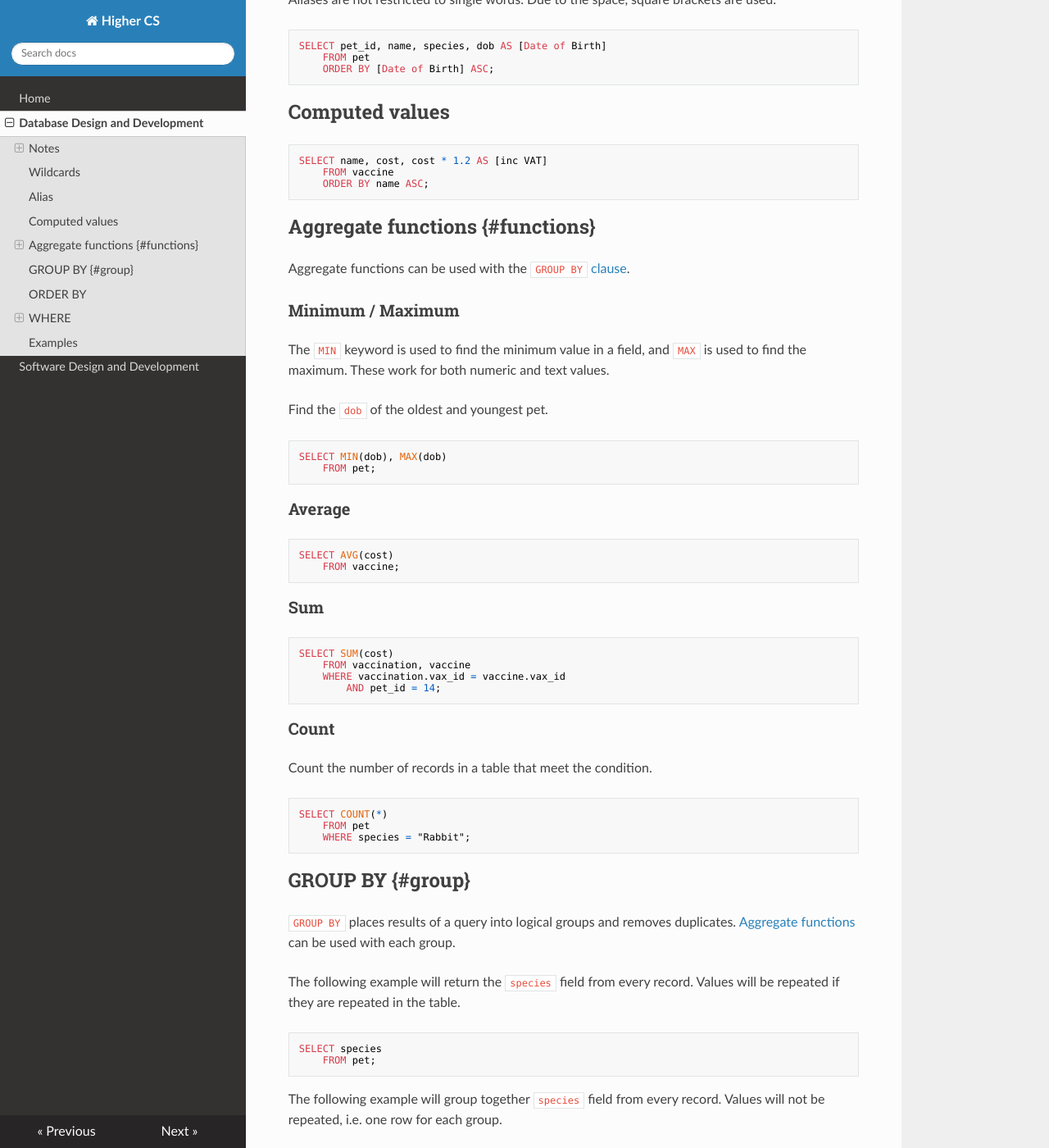
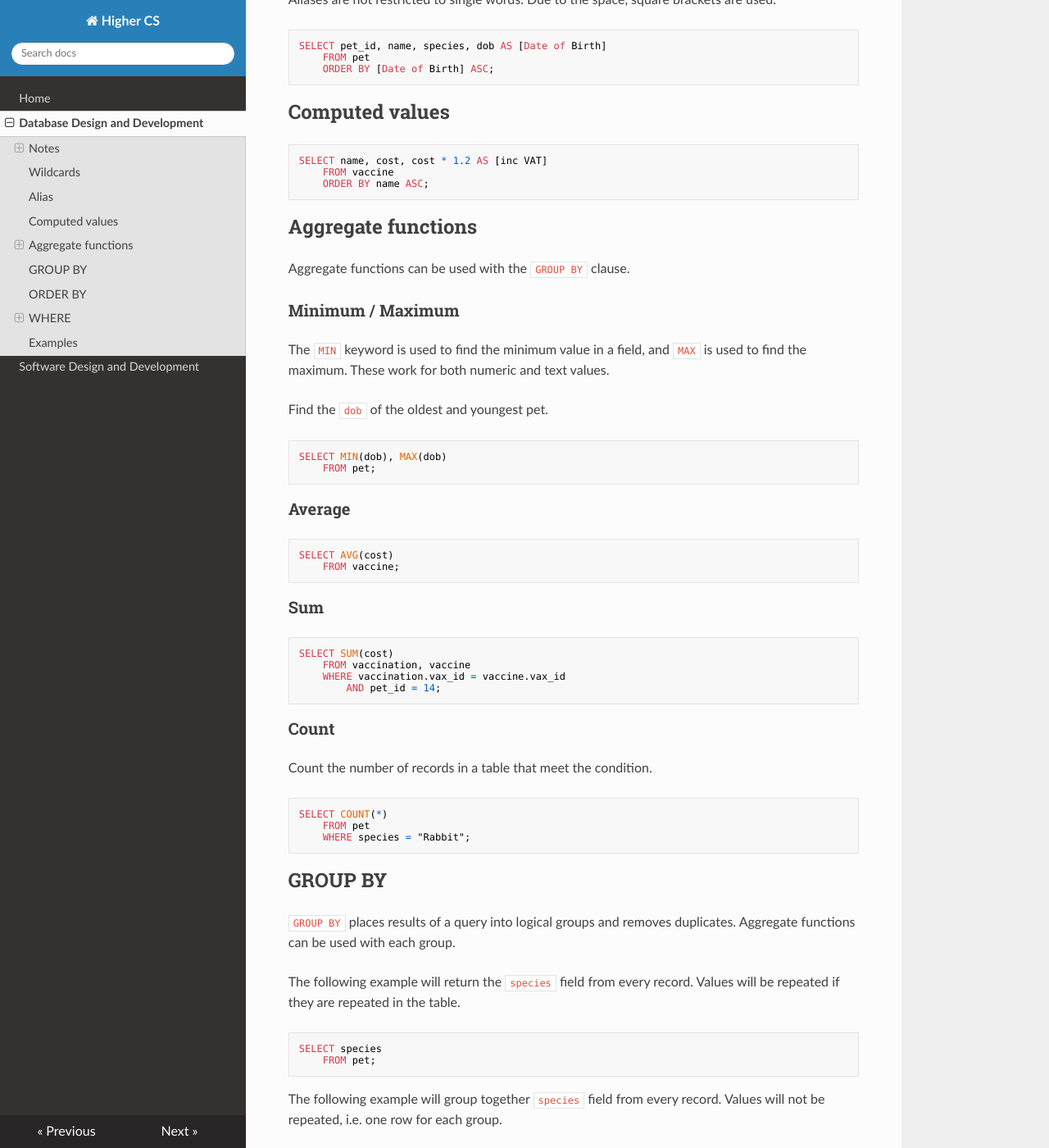
Before and after one commit to MrFriendCS/H-CS, an MkDocs documentation site: the page built from docs/H-CS-DDD.md, in a window 1280 px wide and 1400 px high, scrolled down 2489 px. Shown: the whole window at 82% size. Built offline with MkDocs 1.6.1, drawn with Linux system fonts in a browser that asks for light colours; nearby versions of some CDN libraries.

Commit message:
docs/H-CS-DDD.md updated from https://stackedit.io/

````diff
--- a/docs/H-CS-DDD.md
+++ b/docs/H-CS-DDD.md
@@ -120,9 +120,9 @@ SELECT name, cost, cost * 1.2 AS [inc VAT]
     ORDER BY name ASC;
 ```
 
-## Aggregate functions {#functions}
+## Aggregate functions
 
-Aggregate functions can be used with the `GROUP BY` [clause](#group).
+Aggregate functions can be used with the `GROUP BY` clause.
 
 ### Minimum / Maximum
 
@@ -161,9 +161,9 @@ SELECT COUNT(*)
     WHERE species = "Rabbit";
 ```
 
-## GROUP BY {#group}
+## GROUP BY
 
-`GROUP BY` places results of a query into logical groups and removes duplicates.  [Aggregate functions](#functions) can be used with each group.
+`GROUP BY` places results of a query into logical groups and removes duplicates.  Aggregate functions can be used with each group.
 
 The following example will return the `species` field from every record.  Values will be repeated if they are repeated in the table.
 
````
Also changed, not shown: other parts of docs/H-CS-DDD.md (+3 -0 lines).
